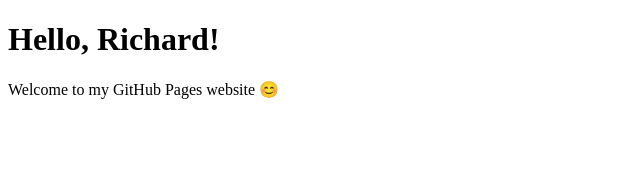
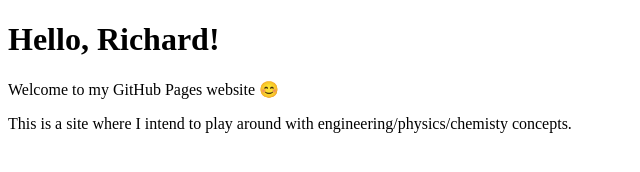
Before and after one commit to CryoGasMech/cryogasmech.github.io, a plain HTML site: page index.html in a window 1280 px wide. Shown: the whole page, without its empty margins (0-640 px from the left). Drawn offline with Linux system fonts and the light colour scheme.

Commit message:
Add paragraph about engineering and science concepts
Added a new paragraph about engineering, physics, and chemistry concepts.

```diff
--- a/index.html
+++ b/index.html
@@ -6,5 +6,6 @@
 <body>
     <h1>Hello, Richard!</h1>
     <p>Welcome to my GitHub Pages website &#128522</p>
+    <p>This is a site where I intend to play around with engineering/physics/chemisty concepts.</p>
 </body>
 </html>
```
